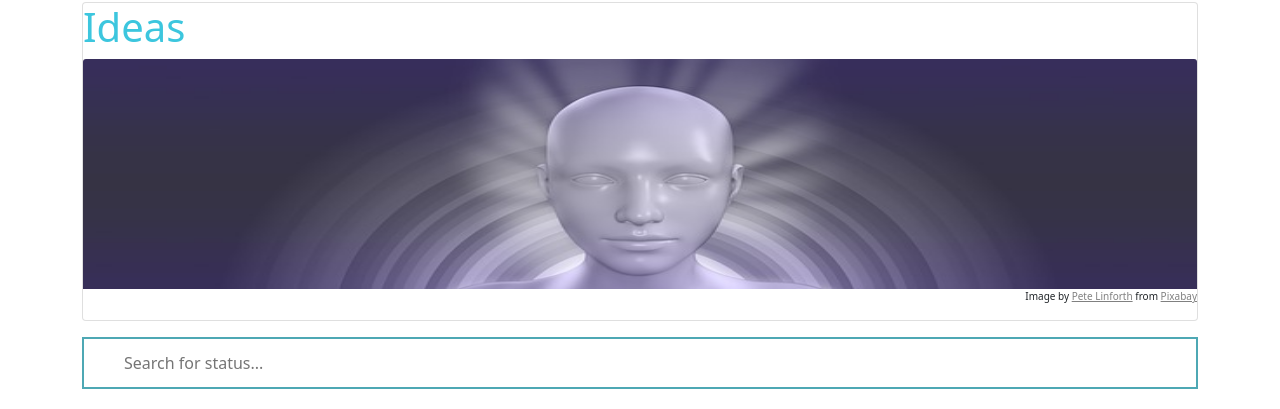
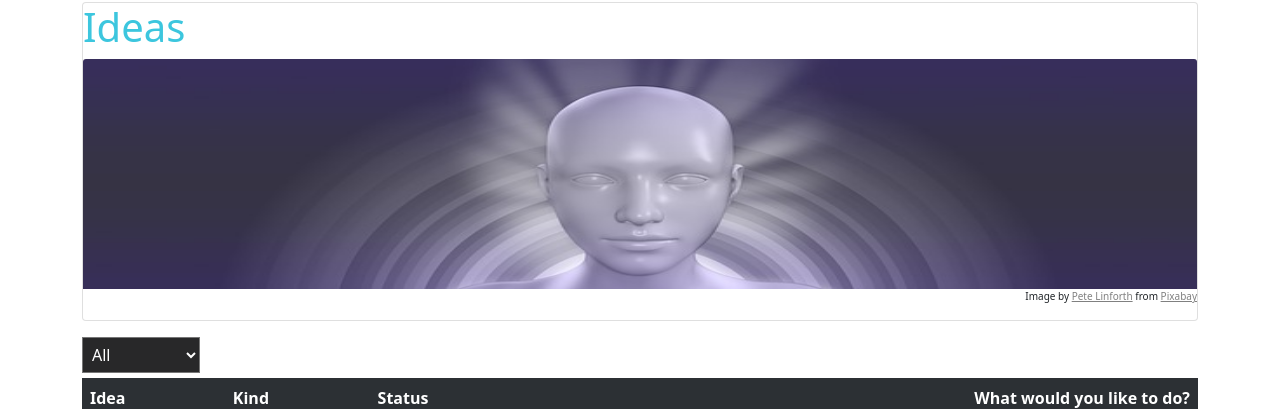
Before and after one commit to codeamazone/miu-app, a Django app: page /ideas/ in a window 1280 px wide. Shown: the part 78-487 px from the top of the page. Run offline with Django 3.2, Linux system fonts and the light colour scheme; data that the repository does not hold is empty; parts of the project's set-up code (start-up, migrations or seed data) failed here and were passed over; some libraries are stand-ins or nearby versions.

Commit message:
added dropdown menu for status filter on idea list

```diff
--- a/templates/idea_list.html
+++ b/templates/idea_list.html
@@ -19,7 +19,13 @@
         Pixabay</a>
     </p>
 </div>
-<input type="text" id="filterInput" onkeyup="filterStatus()" placeholder="Search for status..." title="Type in a status" style="margin-bottom: 20px; border: 2px solid rgb(78, 168, 180);">
+<select id="filter-status" onchange="filterStatus()" style="margin-bottom: 5px; padding: 5px; background: #282829; color: white;">
+    <option value="all" selected>All</option>
+    <option value="Pending">Pending</option>
+    <option value="In Progress">In Progress</option>
+    <option value="Completed">Completed</option>
+</select>
+<!-- <input type="text" id="filterInput" onkeyup="filterStatus()" placeholder="Search for status..." title="Type in a status" style="margin-bottom: 20px; border: 2px solid rgb(78, 168, 180);"> -->
 <table id="ideaTable" class="table table-dark table-striped">
     <tr>
         <th>Idea</th>
@@ -45,22 +51,22 @@
 
 <script>
     function filterStatus() {
-        var input,
+        var status,
             filter,
             table,
             tr,
             td,
             i,
             txtValue;
-        input = document.getElementById("filterInput");
-        filter = input.value.toUpperCase();
+        status = document.getElementById("filter-status");
+        filter = status.options[status.selectedIndex].value;
         table = document.getElementById("ideaTable");
         tr = table.getElementsByTagName("tr");
         for (i = 0; i < tr.length; i++) {
             td = tr[i].getElementsByTagName("td")[2];
             if (td) {
                 txtValue = td.textContent || td.innerText;
-                if (txtValue.toUpperCase().indexOf(filter) > -1) {
+                if (filter == "all" || txtValue == filter) {
                     tr[i].style.display = "";
                 } else {
                     tr[i].style.display = "none";
```
